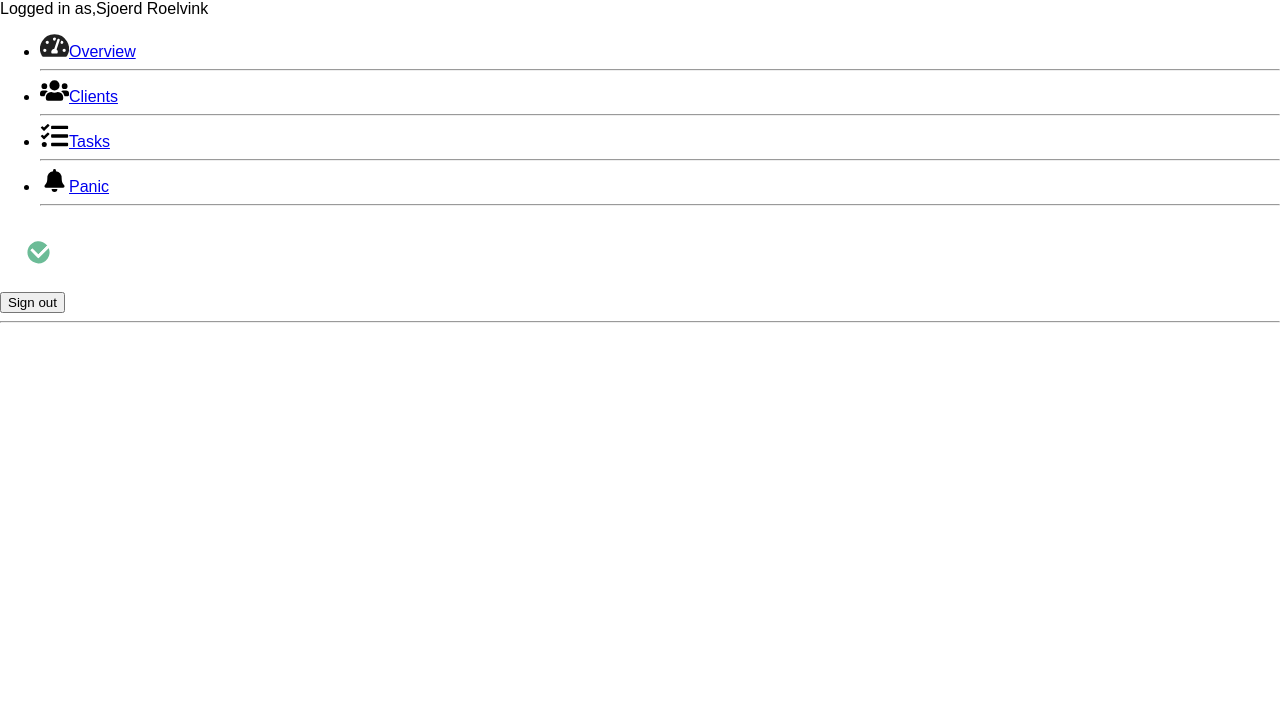
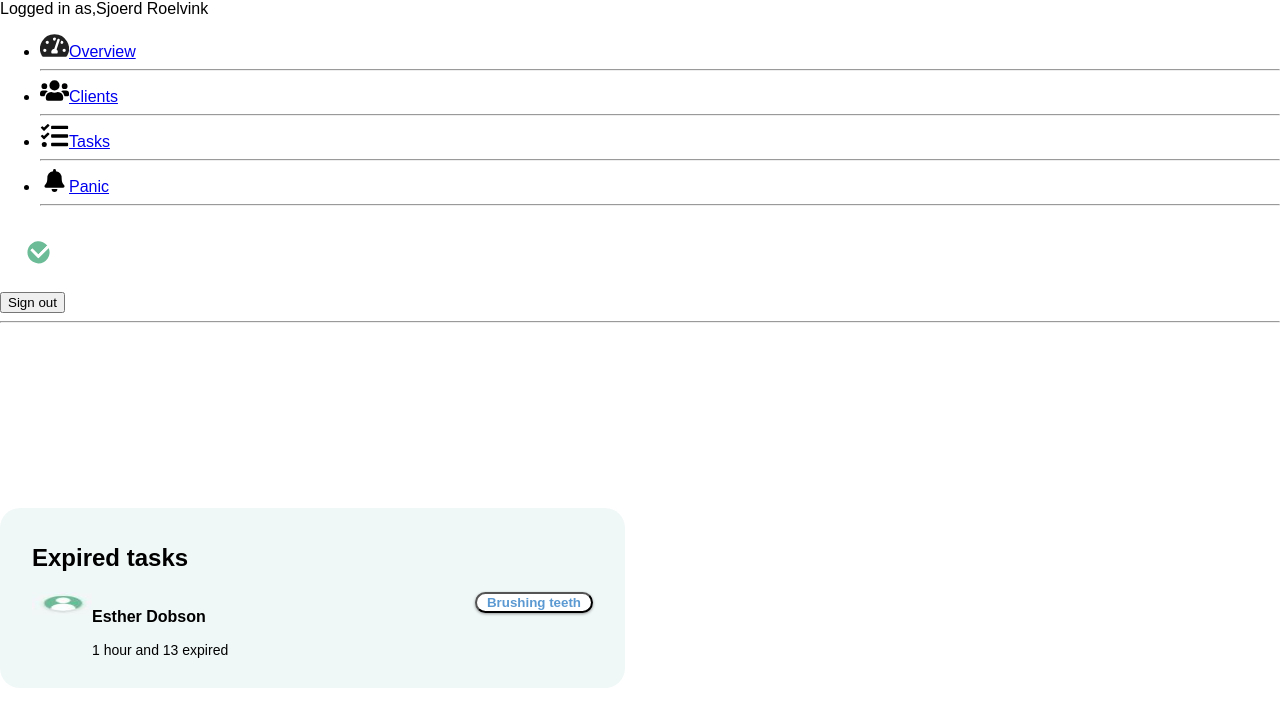
Before and after one commit to XRaiderGH/robin-dashboard, a Next.js app in the folder robin-dashboard/: page / in a window 1280 px wide. Shown: the top 726 px of the page. Built offline with nearby package versions, Linux system fonts and the light colour scheme.

Commit message:
Begin expired tasks

```diff
--- a/robin-dashboard/pages/index.js
+++ b/robin-dashboard/pages/index.js
@@ -7,6 +7,18 @@ export default function Home() {
    <Layout>
      <h1 class="overviewcap">Hi Sjoerd,</h1>
      <p class="overviewpara">There are 3 clients with expired tasks and 5 rapidly emerging tasks</p>
+
+     <div class="taskoverview">
+       <div class="taskbox">
+        <h2 class="taskhead">Expired tasks</h2>
+        <div class="tasksinfor">
+          <img class="taskoverimg" src='/assets/tijdelijklogo.JPG' width='29px' height='23px' alt=""/>
+          <div class="tasktext"><h3 class="taskhead2">Esther Dobson</h3><p class="paragr">1 hour and 13 expired</p>
+          </div>
+          <button class="buttonoverview">Brushing teeth</button>
+        </div>
+       </div>
+     </div>
    </Layout>
   )
 }
--- a/robin-dashboard/styles/styles.css
+++ b/robin-dashboard/styles/styles.css
@@ -12,4 +12,46 @@ h1.overviewcap {
 }
 p.overviewpara {
     color: white;
+    margin-bottom: 35px;
 }
+.taskoverview {
+    display: grid;
+    color: black;
+    grid-template-columns: 1fr 1fr;
+    grid-gap: 30px;
+}
+.taskbox{
+    background-color: #F0F7F7;
+    padding: 1em 2em;
+    border-radius: 20px;
+}
+img.taskoverimg {
+    width: 60px;
+    float: left;
+}
+button.buttonoverview {
+    float: right;
+    color: #5B99D2;
+    padding-bottom: 1px;
+    background-color: white;
+    padding-left: 10px;
+    padding-right: 10px;
+    padding-top: 1px;
+    border-radius: 25px;
+    box-shadow: 0 1px 3px rgb(0 0 0 / 40%);
+    font-weight: bold;
+}
+.tasktext {
+    float: left;
+}
+h2.taskhead {
+    font-size: 24px;
+    margin-bottom: 20px;
+}
+h3.taskhead2 {
+    font-weight: bold;
+    font-size: 16px;
+}
+p.paragr {
+    font-size: 14px;
+}
```
Also changed, not shown: robin-dashboard/public/assets/tijdelijklogo.JPG (added).
